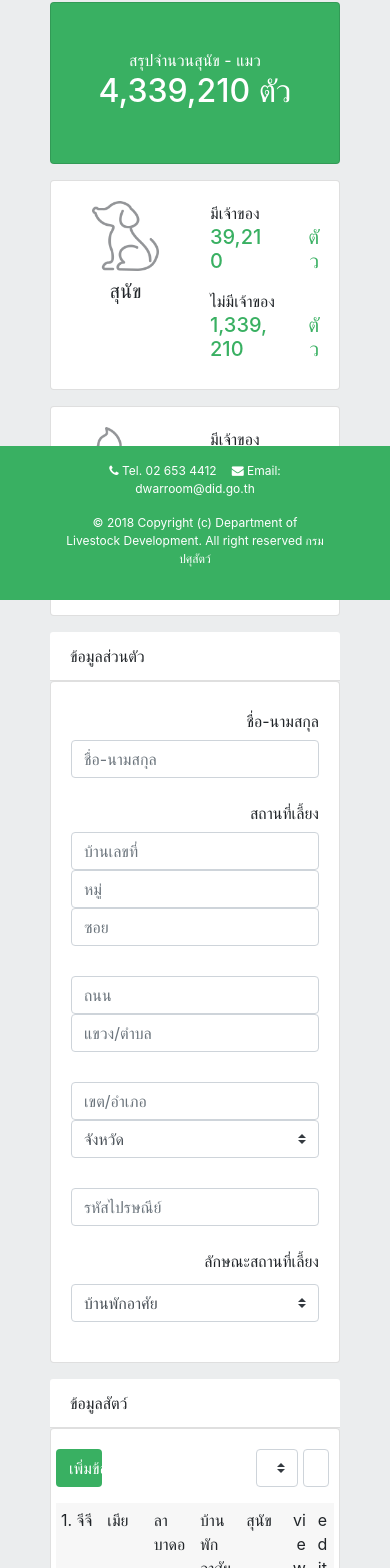
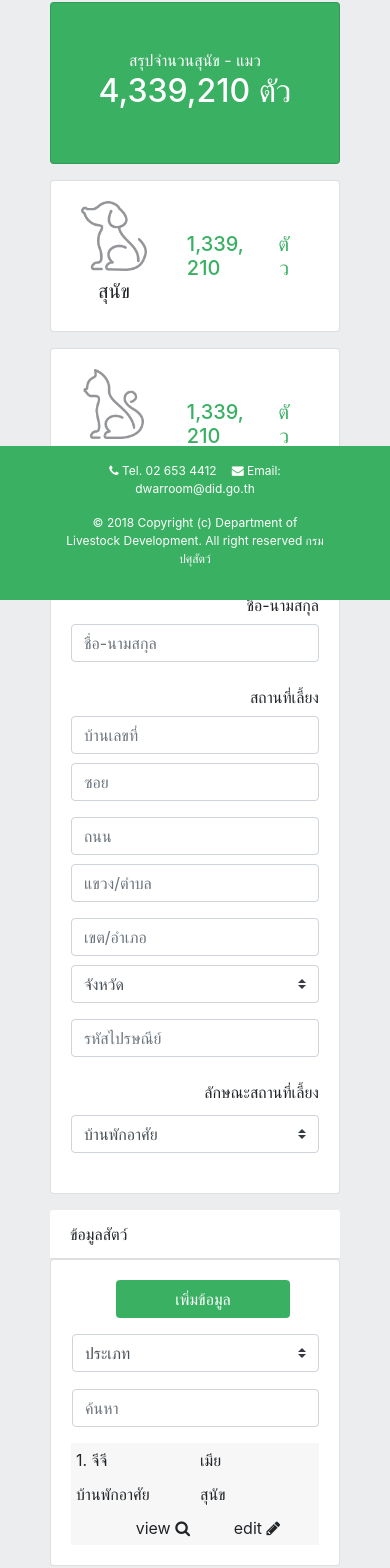
Before and after one commit to jiratp/rabies-frontend, an Angular app: page /information in a window 390 px wide. Shown: the part 244-1812 px from the top of the page. Built offline with nearby package versions, Linux system fonts and the light colour scheme.

Commit message:
responsive

```diff
--- a/src/app/pages/information/information.component.css
+++ b/src/app/pages/information/information.component.css
@@ -68,3 +68,24 @@
 .padding-5 {
     padding: 5px;
 }
+
+.item-center-box {
+    display: flex;
+    align-items: center;
+}
+
+.padding-00016 {
+    padding: 0 0 0 16px;
+}
+
+.margin-0 {
+    margin: 0;
+}
+
+.margin-top-1rem {
+    margin-top: -1rem;
+}
+
+.padding-l-0 {
+    padding-left: 0;
+}
--- a/src/app/pages/information/information.component.html
+++ b/src/app/pages/information/information.component.html
@@ -18,28 +18,16 @@
       </div>
     </div>
     <div class="col-12 col-sm-12 col-md-12 col-lg-4 card mb-3">
-      <div class="card-body item-center">
+      <div class="card-body">
         <div class="row">
-          <div class="col-6 text-center">
+          <div class="col-5 text-center item-center">
+            <div>
               <img src="./assets/images/icon-dog.png" height="70px" alt="">
               <h5 class="mt-2">สุนัข</h5>
             </div>
-          <div class="col-6">
-            <div class="row">
-              <div class="col-12">
-                มีเจ้าของ
           </div>
-              <div class="col-8 color-green">
-                <h5>39,210</h5>
-              </div>
-              <div class="col-4 color-green text-right">
-                <h5>ตัว</h5>
-              </div>
-            </div>
-            <div class="row mt-2">
-              <div class="col-12">
-                ไม่มีเจ้าของ
-              </div>
+          <div class="col-7 item-center-box">
+            <div class="row mt-2 w-100">
               <div class="col-8 color-green">
                 <h5>1,339,210</h5>
               </div>
@@ -52,28 +40,16 @@
       </div>
     </div>
     <div class="col-12 col-sm-12 col-md-12 col-lg-4 card mb-3">
-      <div class="card-body item-center">
+      <div class="card-body">
         <div class="row">
-          <div class="col-6 text-center">
+          <div class="col-5 text-center item-center">
+            <div>
               <img src="./assets/images/icon-cat.png" height="70px" alt="">
               <h5 class="mt-2">แมว</h5>
             </div>
-          <div class="col-6">
-            <div class="row">
-              <div class="col-12">
-                มีเจ้าของ
           </div>
-              <div class="col-8 color-green">
-                <h5>39,210</h5>
-              </div>
-              <div class="col-4 color-green text-right">
-                <h5>ตัว</h5>
-              </div>
-            </div>
-            <div class="row mt-2">
-              <div class="col-12">
-                ไม่มีเจ้าของ
-              </div>
+          <div class="col-7 item-center-box">
+            <div class="row mt-2 w-100">
               <div class="col-8 color-green">
                 <h5>1,339,210</h5>
               </div>
@@ -95,38 +71,48 @@
       <div class="card-body">
         <form>
           <div class="form-group row">
-            <label for="inputEmail3" class="col-sm-2 col-form-label text-right">ชื่อ-นามสกุล</label>
-            <div class="col-sm-4">
+            <label for="inputEmail3" class="col-12 col-sm-12 col-md-2 col-lg-2 col-form-label text-right">ชื่อ-นามสกุล</label>
+            <div class="col-12 col-sm-12 col-md-10 col-lg-4">
               <input type="text" class="form-control" id="inputName" placeholder="ชื่อ-นามสกุล">
             </div>
           </div>
           <div class="form-group row">
-            <label for="inputPassword3" class="col-sm-2 col-form-label text-right">สถานที่เลี้ยง</label>
-            <div class="col-sm-3">
+            <label for="inputPassword3" class="col-12 col-sm-12 col-md-2 col-lg-2 col-form-label text-right">สถานที่เลี้ยง</label>
+            <div class="col-12 col-sm-12 col-md-8 col-lg-3">
               <input type="text" class="form-control" id="inputPlace" placeholder="บ้านเลขที่">
             </div>
-            <div class="col-sm-1">
+            <div class="d-none d-sm-none d-md-block col-md-2 col-lg-1">
               <input type="text" class="form-control" id="inputPlace" placeholder="หมู่">
             </div>
-            <div class="col-sm-4">
+            <div class="d-none d-sm-none d-md-block col-md-12 d-lg-none mt-3">
+            </div>
+            <label class="col-12 col-sm-12 col-md-2 d-lg-none"></label>
+            <div class="col-12 col-sm-12 col-md-10 col-lg-4">
               <input type="text" class="form-control" id="inputPlace" placeholder="ซอย">
             </div>
           </div>
           <div class="form-group row">
-            <label for="inputPassword3" class="col-sm-2 col-form-label text-right"></label>
-            <div class="col-sm-4">
+            <label for="inputPassword3" class="col-12 col-sm-12 col-md-2 col-lg-2 col-form-label text-right margin-top-1rem"></label>
+            <div class="col-12 col-sm-12 col-md-10 col-lg-4">
               <input type="text" class="form-control" id="inputPlace" placeholder="ถนน">
             </div>
-            <div class="col-sm-4">
+            <div class="d-none d-sm-none d-md-block col-md-12 d-lg-none mt-3">
+            </div>
+            <label class="col-12 col-sm-12 col-md-2 d-lg-none"></label>
+
+            <div class="col-12 col-sm-12 col-md-10 col-lg-4">
               <input type="text" class="form-control" id="inputPlace" placeholder="แขวง/ตำบล">
             </div>
           </div>
           <div class="form-group row">
-            <label for="inputPassword3" class="col-sm-2 col-form-label text-right"></label>
-            <div class="col-sm-4">
+            <label for="inputPassword3" class="col-12 col-sm-12 col-md-2 col-lg-2 col-form-label text-right margin-top-1rem"></label>
+            <div class="col-12 col-sm-12 col-md-10 col-lg-4">
               <input type="text" class="form-control" id="inputPlace" placeholder="เขต/อำเภอ">
             </div>
-            <div class="col-sm-4">
+            <div class="d-none d-sm-none d-md-block col-md-12 d-lg-none mt-3">
+            </div>
+            <label class="col-12 col-sm-12 col-md-2 d-lg-none"></label>
+            <div class="col-12 col-sm-12 col-md-10 col-lg-4">
               <select class="custom-select mr-sm-2" id="inlineFormCustomSelectPref">
                 <option selected>จังหวัด</option>
                 <option value="1">One</option>
@@ -136,14 +122,14 @@
             </div>
           </div>
           <div class="form-group row">
-            <label for="inputEmail3" class="col-sm-2 col-form-label text-right"></label>
-            <div class="col-sm-4">
+            <label for="inputEmail3" class="col-12 col-sm-12 col-md-2 col-lg-2 col-form-label text-right margin-top-1rem"></label>
+            <div class="col-12 col-sm-12 col-md-10 col-lg-4">
               <input type="text" class="form-control" id="inputName" placeholder="รหัสไปรษณีย์">
             </div>
           </div>
           <div class="form-group row">
-            <label for="inputEmail3" class="col-sm-2 col-form-label text-right">ลักษณะสถานที่เลี้ยง</label>
-            <div class="col-sm-4">
+            <label for="inputEmail3" class="col-12 col-sm-12 col-md-2 col-lg-2 col-form-label text-right">ลักษณะสถานที่เลี้ยง</label>
+            <div class="col-12 col-sm-12 col-md-10 col-lg-4">
               <select class="custom-select my-1 mr-sm-2" id="inlineFormCustomSelectPref">
                 <option selected>บ้านพักอาศัย</option>
                 <option value="1">One</option>
@@ -163,10 +149,15 @@
         ข้อมูลสัตว์
       </div>
       <div class="card-body">
-        <div class="row">
-          <button class="btn btn-theme col-2">เพิ่มข้อมูล</button>
-          <div class="col-6"></div>
-          <div class="col-2">
+        <div class="row padding-00016">
+          <div class="col-2 col-sm-2 d-md-none d-lg-none"></div>
+          <button class="btn btn-theme col-8 col-sm-8 col-md-2 col-lg-2">เพิ่มข้อมูล</button>
+          <div class="col-2 col-sm-2 d-md-none d-lg-none"></div>
+
+          <div class="col-md-4 col-lg-6"></div>
+          <div class="d-block d-sm-block d-md-none d-lg-none mt-3">
+          </div>
+          <div class="col-12 col-sm-12 col-md-6 col-lg-2 padding-l-0">
             <select class="custom-select mr-sm-2" id="inlineFormCustomSelectPref">
               <option selected>ประเภท</option>
               <option value="1">One</option>
@@ -174,30 +165,32 @@
               <option value="3">Three</option>
             </select>
           </div>
-          <div class="col-2">
+          <div class="d-block d-sm-block d-md-block col-md-12 d-lg-none mt-3">
+          </div>
+          <div class="col-md-12 col-lg-2 padding-l-0">
             <input type="text" class="form-control" id="inputName" placeholder="ค้นหา">
           </div>
         </div>
-        <div class="row mt-3 bg-gray">
-          <div class="col-2 padding-5">
+        <div class="row mt-3 bg-gray margin-0">
+          <div class="col-6 col-sm-6 col-md-2 col-lg-2 padding-5">
             1. จีจี
           </div>
-          <div class="col-2 padding-5">
+          <div class="col-6 col-sm-6 col-md-7 col-lg-2 padding-5">
             เมีย
           </div>
-          <div class="col-2 padding-5">
+          <div class="d-none d-sm-none d-md-none d-lg-block col-lg-2 padding-5">
             ลาบาดอ
           </div>
-          <div class="col-2 padding-5">
+          <div class="col-6 col-sm-6 col-md-3 col-lg-2 padding-5">
             บ้านพักอาศัย
           </div>
-          <div class="col-2 padding-5">
+          <div class="col-6 col-sm-6 col-md-8 col-lg-2 padding-5">
             สุนัข
           </div>
-          <div class="col-1 text-right padding-5">
+          <div class="col-6 col-sm-6 col-md-2 col-lg-1 text-right padding-5">
             view <i class="fa fa-search"></i>
           </div>
-          <div class="col-1 text-center padding-5">
+          <div class="col-6 col-sm-6 col-md-2 col-lg-1 text-center padding-5">
             edit <i class="fa fa-pencil"></i>
           </div>
         </div>
```
Lines whose indentation alone changed are shown as unchanged.
